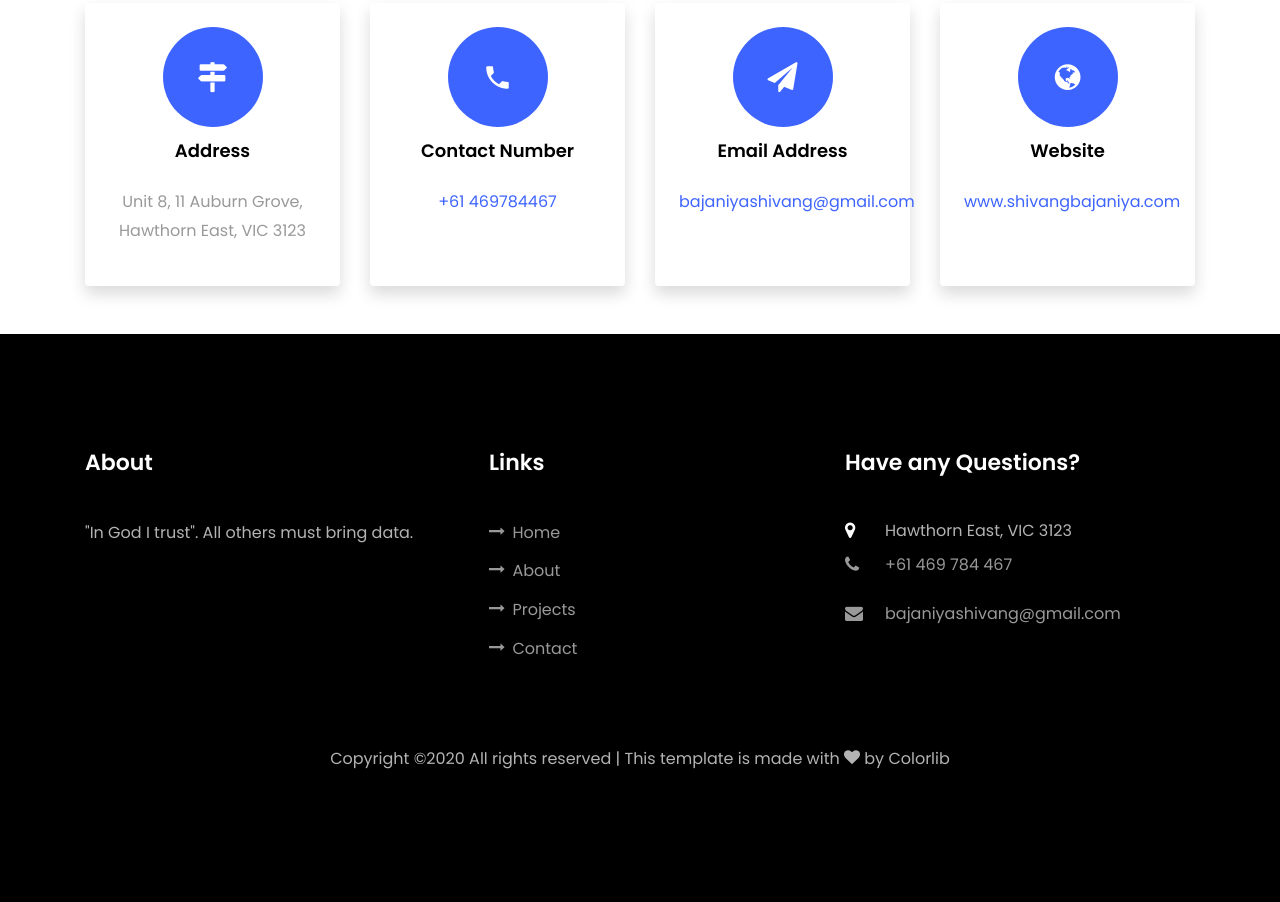
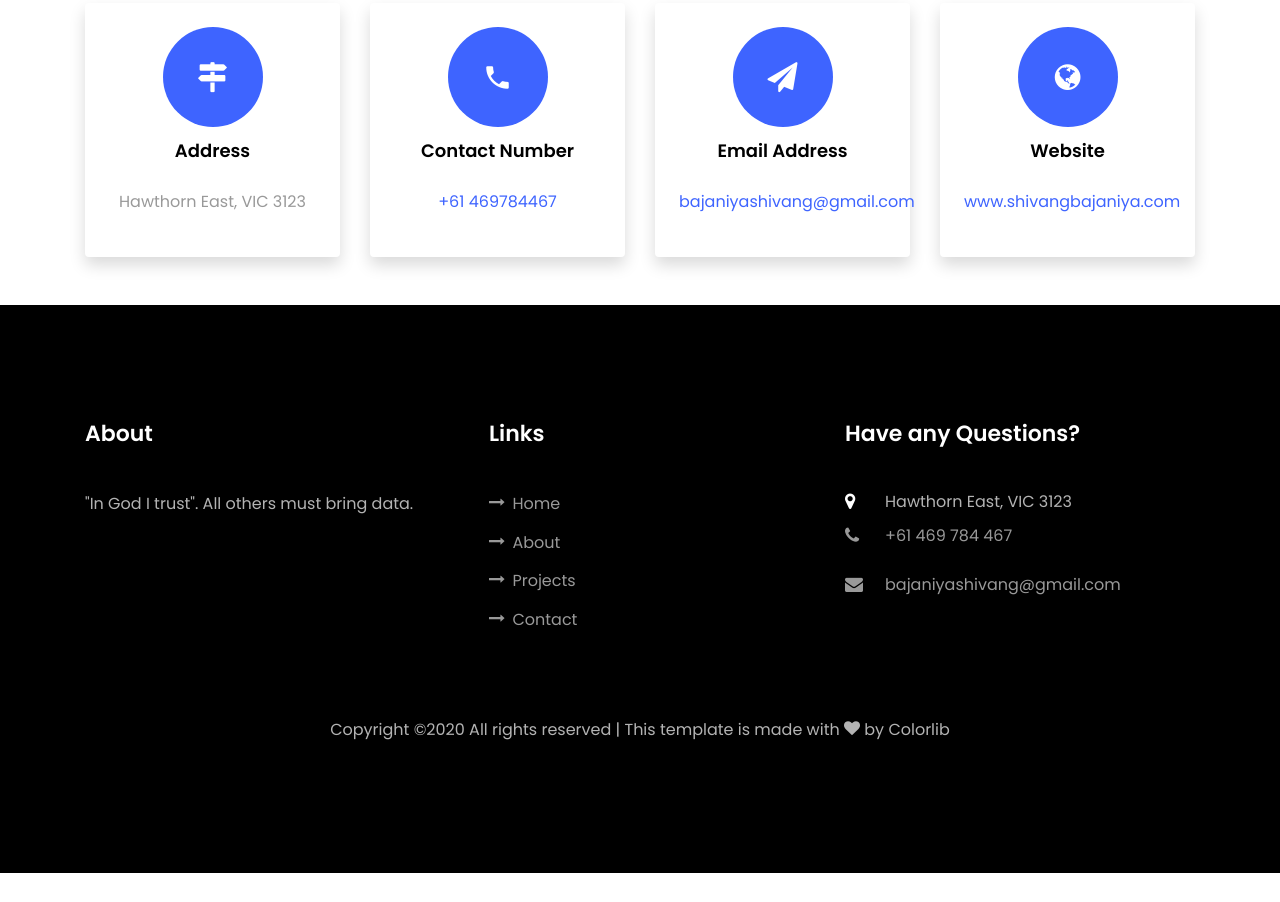
Before and after one commit to buzzy04/buzzy04.github.io, a plain HTML site: page index.html in a window 1280 px wide. Shown: the part 6439-7341 px from the top of the page. After the commit the page ends 7312 px from the top, so only its background shows below. Drawn offline with Linux system fonts and the light colour scheme; files whose address does not match are found by name.

Commit message:
Update index.html

```diff
--- a/index.html
+++ b/index.html
@@ -787,7 +787,7 @@
           		</div>
           		<div>
 	          		<h3 class="mb-4">Address</h3>
-		            <p>Unit 8, 11 Auburn Grove, Hawthorn East, VIC 3123</p>
+		            <p>Hawthorn East, VIC 3123</p>
 		          </div>
 	          </div>
           </div>
```
